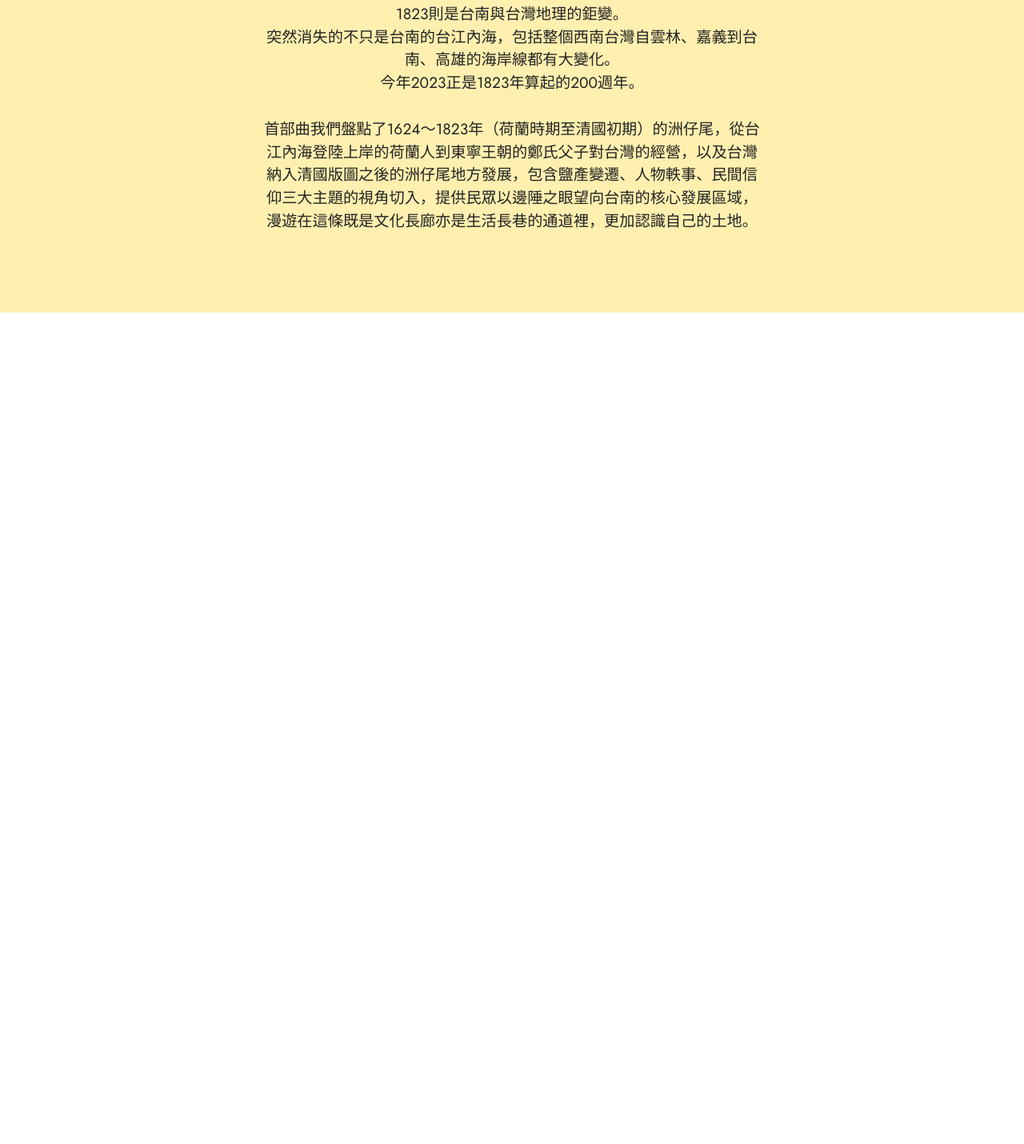
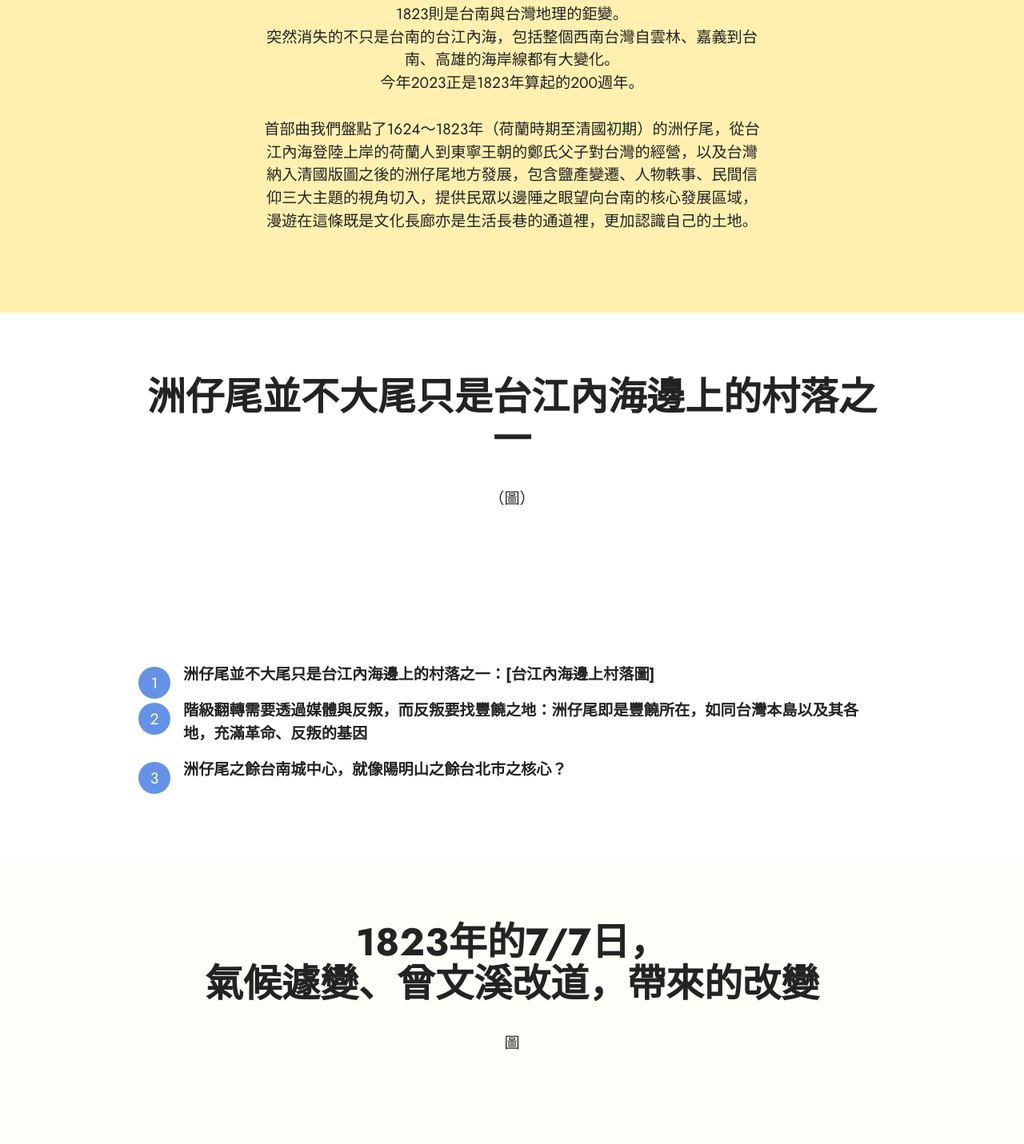
Before and after one commit to tainan-cmse/tab400-2, a plain HTML site: page index.html in a window 1280 px wide. Shown: the part 409-1840 px from the top of the page at 80% size. Before the commit the page ends 800 px from the top, so only its background shows below. Drawn offline with Linux system fonts and the light colour scheme.

Commit message:
create github pages

```diff
--- /dev/null
+++ b/assets/images/hashes.json
@@ -0,0 +1 @@
+{"oRykAiO0rUD++7AmPeEwUg==":"background1.jpg","n1dx+NZv3qks526xC0hZ5Q==":"background13.jpg"}
--- a/assets/mobirise/css/mbr-additional.css
+++ b/assets/mobirise/css/mbr-additional.css
@@ -707,3 +707,71 @@ a {
 .cid-tGzI6NJiAl .mbr-section-btn {
   text-align: center;
 }
+.cid-tGAW22Bo1D {
+  padding-top: 5rem;
+  padding-bottom: 5rem;
+  background-color: #ffffff;
+}
+.cid-tGAW22Bo1D .mbr-fallback-image.disabled {
+  display: none;
+}
+.cid-tGAW22Bo1D .mbr-fallback-image {
+  display: block;
+  background-size: cover;
+  background-position: center center;
+  width: 100%;
+  height: 100%;
+  position: absolute;
+  top: 0;
+}
+.cid-tGAXRtgro1 {
+  padding-top: 5rem;
+  padding-bottom: 5rem;
+  background-color: #ffffff;
+}
+.cid-tGAXRtgro1 .counter-container ol {
+  margin-bottom: 0;
+  counter-reset: myCounter;
+}
+.cid-tGAXRtgro1 .counter-container ol li {
+  margin-bottom: 1rem;
+}
+.cid-tGAXRtgro1 .counter-container ol li {
+  list-style: none;
+  padding-left: 1rem;
+  position: relative;
+}
+.cid-tGAXRtgro1 .counter-container ol li:before {
+  position: absolute;
+  left: -40px;
+  margin-top: 5px;
+  counter-increment: myCounter;
+  content: counter(myCounter);
+  line-height: 40px;
+  transition: all .2s;
+  color: #ffffff;
+  background: #6592e6;
+  width: 40px;
+  height: 40px;
+  border-radius: 50%;
+  display: flex;
+  align-items: center;
+  justify-content: center;
+}
+.cid-tGB0lifQgv {
+  padding-top: 5rem;
+  padding-bottom: 5rem;
+  background-color: #fffef8;
+}
+.cid-tGB0lifQgv .mbr-fallback-image.disabled {
+  display: none;
+}
+.cid-tGB0lifQgv .mbr-fallback-image {
+  display: block;
+  background-size: cover;
+  background-position: center center;
+  width: 100%;
+  height: 100%;
+  position: absolute;
+  top: 0;
+}
--- a/index.html
+++ b/index.html
@@ -45,6 +45,59 @@
     </div>
 </section>
 
+<section data-bs-version="5.1" class="content4 cid-tGAW22Bo1D" id="content4-1">
+
+
+
+
+    <div class="container">
+        <div class="row justify-content-center">
+            <div class="title col-md-12 col-lg-10">
+                <h3 class="mbr-section-title mbr-fonts-style align-center mb-4 display-2">
+                    <strong>洲仔尾並不大尾只是台江內海邊上的村落之一</strong></h3>
+                <h4 class="mbr-section-subtitle align-center mbr-fonts-style mb-4 display-7">（圖）</h4>
+
+            </div>
+        </div>
+    </div>
+</section>
+
+<section data-bs-version="5.1" class="content9 cid-tGAXRtgro1" id="content9-4">
+
+
+    <div class="container">
+        <div class="row justify-content-center">
+            <div class="counter-container col-md-12 col-lg-10">
+
+                <div class="mbr-text mbr-fonts-style display-7">
+                    <ol>
+                        <li><strong>洲仔尾並不大尾只是台江內海邊上的村落之一：[台江內海邊上村落圖]</strong></li>
+                        <li><strong>階級翻轉需要透過媒體與反叛，而反叛要找豐饒之地：洲仔尾即是豐饒所在，如同台灣本島以及其各地，充滿革命、反叛的基因</strong></li>
+                        <li><strong>洲仔尾之餘台南城中心，就像陽明山之餘台北市之核心？</strong></li>
+                    </ol>
+                </div>
+            </div>
+        </div>
+    </div>
+</section>
+
+<section data-bs-version="5.1" class="content4 cid-tGB0lifQgv" id="content4-5">
+
+
+
+
+    <div class="container">
+        <div class="row justify-content-center">
+            <div class="title col-md-12 col-lg-10">
+                <h3 class="mbr-section-title mbr-fonts-style align-center mb-4 display-2">
+                    <strong>1823年的7/7日，</strong><br><strong>氣候遽變、曾文溪改道，帶來的改變</strong></h3>
+                <h4 class="mbr-section-subtitle align-center mbr-fonts-style mb-4 display-7">圖</h4>
+
+            </div>
+        </div>
+    </div>
+</section>
+
 
 <script src="assets/bootstrap/js/bootstrap.bundle.min.js"></script>
   <script src="assets/smoothscroll/smooth-scroll.js"></script>
```
Also changed, not shown: 1 other file.
